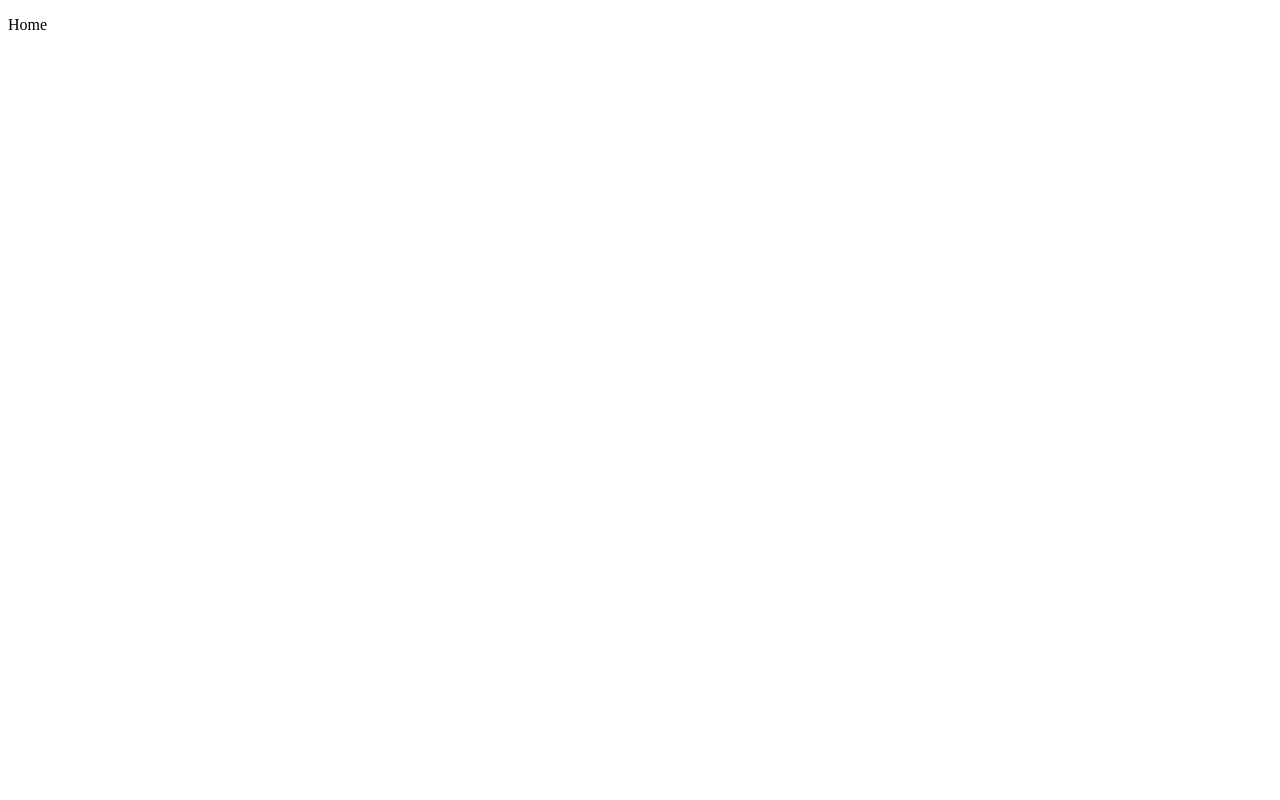
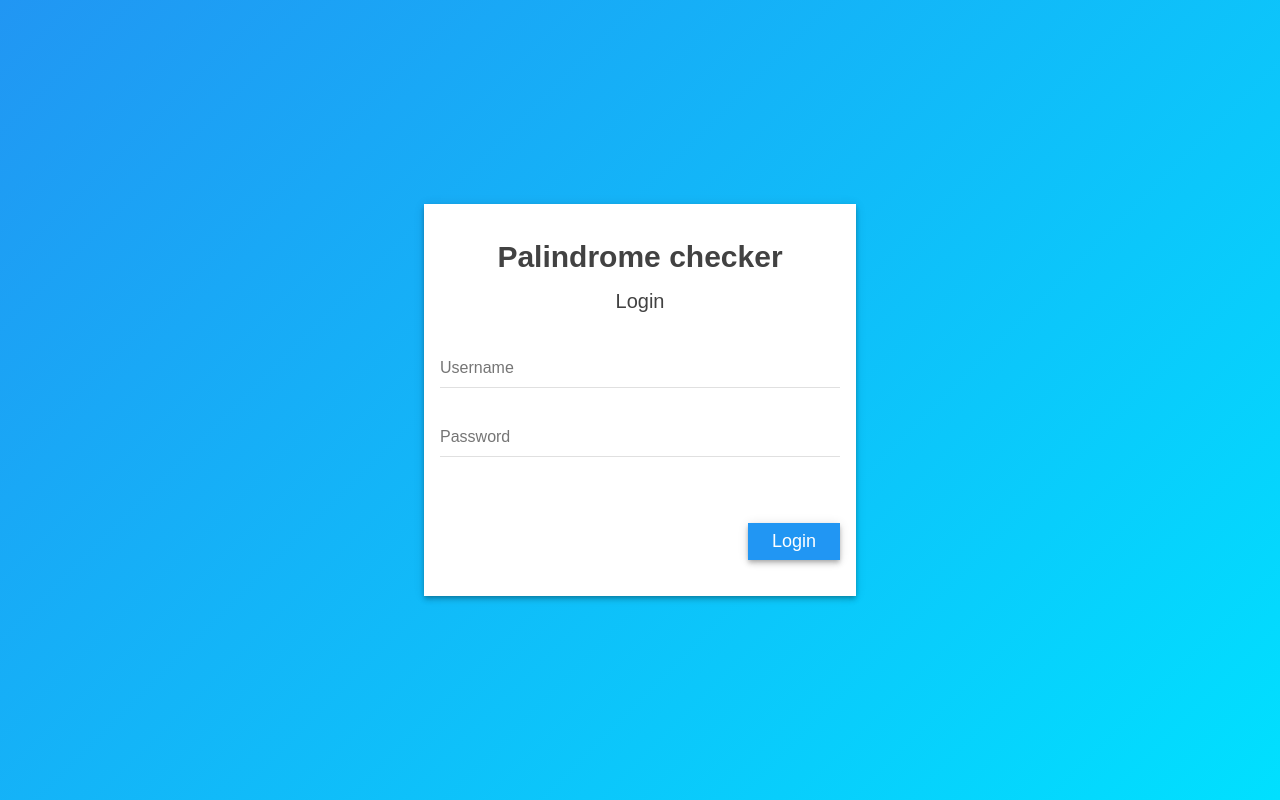
Before and after one commit to Tomis03/palindrom-checker, a Vue app: page / in a window 1280 px wide. Built offline with nearby package versions, Linux system fonts and the light colour scheme.

Commit message:
creating login form

```diff
--- a/package.json
+++ b/package.json
@@ -1,5 +1,5 @@
 {
-  "name": "palindrom-checker",
+  "name": "palindrome-checker-client",
   "version": "0.1.0",
   "private": true,
   "scripts": {
--- a/src/App.vue
+++ b/src/App.vue
@@ -3,3 +3,16 @@
     <router-view />
   </div>
 </template>
+
+<style lang="scss">
+body {
+  margin: 0;
+  padding: 0;
+  font-family: Arial, Helvetica, sans-serif;
+  color: #424242;
+
+  p {
+    margin: 0;
+  }
+}
+</style>
--- /dev/null
+++ b/src/components/LoginForm.vue
@@ -0,0 +1,130 @@
+<template>
+  <div class="login-form">
+    <p class="form-title">Palindrome checker</p>
+    <p class="form-description">Login</p>
+    <form class="form">
+      <div class="input-box">
+        <input type="text" id="username" name="username" required />
+        <label for="username">Username</label>
+      </div>
+      <div class="input-box">
+        <input type="password" id="password" name="password" required />
+        <label for="password">Password</label>
+      </div>
+      <div class="submit-button-box">
+        <button type="button" @click="submitForm">Login</button>
+      </div>
+    </form>
+  </div>
+</template>
+
+<script>
+export default {
+  data() {
+    return {
+      loginForm: {
+        username: "",
+        password: "",
+      },
+    };
+  },
+  methods: {
+    submitForm() {
+      console.log("test");
+    },
+  },
+};
+</script>
+
+<style lang="scss">
+.login-form {
+  width: 100%;
+  max-width: 400px;
+  padding: 36px 16px;
+  background-color: #ffffff;
+  box-shadow: 0 2px 4px -1px rgba(0, 0, 0, 0.2), 0 4px 5px 0 rgba(0, 0, 0, 0.14),
+    0 1px 10px 0 rgba(0, 0, 0, 0.12) !important;
+
+  .form-title {
+    font-size: 30px;
+    font-weight: bold;
+    text-align: center;
+    margin-bottom: 16px;
+  }
+
+  .form-description {
+    font-size: 20px;
+    text-align: center;
+    margin-bottom: 36px;
+  }
+
+  .form {
+    .input-box {
+      position: relative;
+
+      input {
+        width: 100%;
+        padding: 10px 0;
+        font-size: 16px;
+        margin-bottom: 30px;
+        border: none;
+        border-bottom: 1px solid #e0e0e0;
+        outline: none;
+        background-color: transparent;
+        transition: 0.3s;
+
+        &:focus,
+        &:valid {
+          border-color: #2196f3;
+
+          & ~ label {
+            top: -16px;
+            left: 0;
+            color: #2196f3;
+            font-size: 12px;
+          }
+        }
+      }
+
+      label {
+        position: absolute;
+        top: 0;
+        left: 0;
+        padding: 10px 0;
+        font-size: 16px;
+        pointer-events: none;
+        color: #757575;
+        transition: 0.3s;
+      }
+    }
+
+    .submit-button-box {
+      display: flex;
+      justify-content: flex-end;
+      margin-top: 36px;
+
+      button {
+        border: none;
+        outline: none;
+        background-color: #2196f3;
+        font-size: 18px;
+        color: #ffffff;
+        cursor: pointer;
+        padding: 8px 24px;
+        box-shadow: 0 2px 4px -1px rgba(0, 0, 0, 0.2),
+          0 4px 5px 0 rgba(0, 0, 0, 0.14), 0 1px 10px 0 rgba(0, 0, 0, 0.12) !important;
+        transition: 0.2s;
+
+        &:hover {
+          box-shadow: 0 3px 1px -2px rgba(0, 0, 0, 0.2),
+            0 2px 2px 0 rgba(0, 0, 0, 0.14), 0 1px 5px 0 rgba(0, 0, 0, 0.12) !important;
+        }
+
+        &:active {
+          transform: scale(0.95);
+        }
+      }
+    }
+  }
+}
+</style>
--- a/src/router/index.js
+++ b/src/router/index.js
@@ -6,8 +6,8 @@ Vue.use(VueRouter)
 const routes = [
   {
     path: '/',
-    name: 'Home',
-    component: () => import('../views/Home.vue')
+    name: 'Login',
+    component: () => import('../views/Login.vue')
   }
 ]
 
--- a/src/views/Home.vue
+++ /dev/null
@@ -1,9 +0,0 @@
-<template>
-  <div class="home">
-    <p>Home</p>
-  </div>
-</template>
-
-<script>
-export default {};
-</script>
--- /dev/null
+++ b/src/views/Login.vue
@@ -0,0 +1,30 @@
+<template>
+  <div class="login">
+    <LoginForm />
+  </div>
+</template>
+
+<script>
+export default {
+  components: {
+    LoginForm: () => import("@/components/LoginForm.vue"),
+  },
+};
+</script>
+
+<style lang="scss">
+.login {
+  min-height: 100vh;
+  display: flex;
+  justify-content: center;
+  align-items: center;
+  padding: 16px;
+  box-sizing: border-box;
+  background: rgb(33, 150, 243);
+  background: linear-gradient(
+    135deg,
+    rgba(33, 150, 243, 1) 0%,
+    rgba(0, 224, 255, 1) 100%
+  );
+}
+</style>
```
Also changed, not shown: 1 other file (tests, documents, lock files or other folders).
